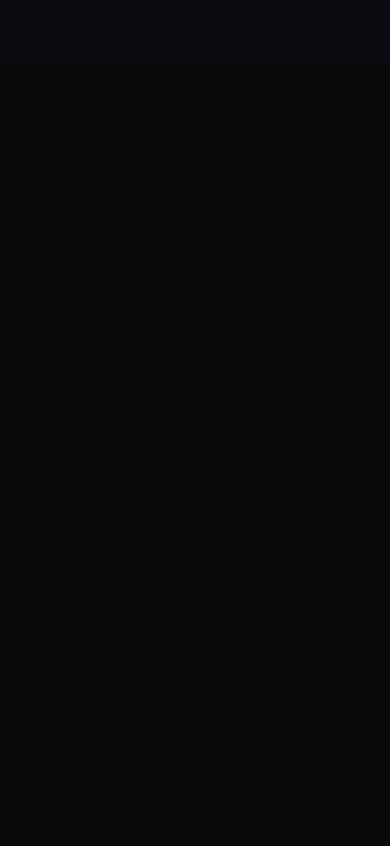
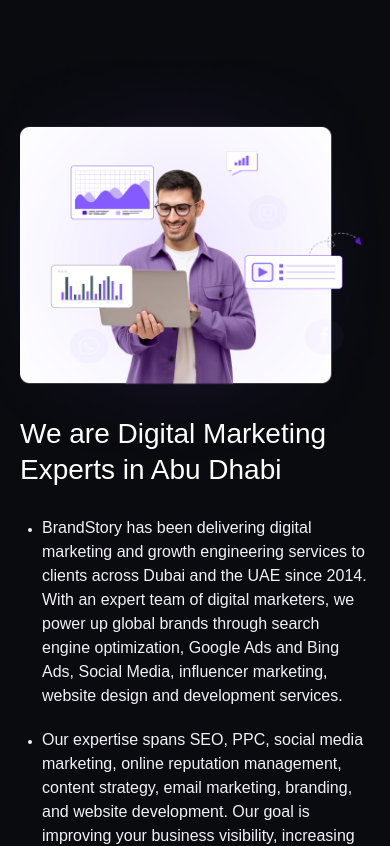
Before and after one commit to Bharath-moger/brandstory-landing-page, a Next.js app: page / in a window 390 px wide. Shown: the part 2507-3353 px from the top of the page. Before the commit the page ends 2569 px from the top, so only its background shows below. Built offline with nearby package versions, Linux system fonts and the light colour scheme.

Commit message:
feat: added the responsive about section

```diff
--- a/src/app/globals.css
+++ b/src/app/globals.css
@@ -131,7 +131,7 @@ a:focus-visible, button:focus-visible { outline: 3px solid #c9b6ff; outline-offs
 }
 .services-section {
   background: #0a0b0f;
-  padding: 100px 0;
+  padding: 100px 0 50px 0;
 }
 .services-section .section-heading { padding-inline: 20px; }
 .services-grid {
@@ -194,3 +194,72 @@ a:focus-visible, button:focus-visible { outline: 3px solid #c9b6ff; outline-offs
   .service-card p { margin-top: 20px; font-size: 16px; line-height: 1.5; }
   .service-link { margin-top: 28px; min-height: 44px; font-size: 16px; }
 }
+
+.about-section {
+  padding-block: 50px;
+  background: #0a0b0f;
+  overflow: hidden;
+  isolation: isolate;
+}
+.about-layout {
+  width: calc(100% - 10.582%);
+  margin-inline: auto;
+  display: grid;
+  grid-template-columns: minmax(0, 726fr) minmax(0, 646fr);
+  gap: clamp(32px, 2.6455vw, 50px);
+  align-items: start;
+}
+/* The supplied export includes the illustration's transparent glow and margins.
+   Position the complete asset so its visible panel aligns with the text column. */
+.about-illustration {
+  position: relative;
+  aspect-ratio: 726 / 534;
+  min-width: 0;
+  z-index: -1;
+}
+.about-illustration img {
+  position: absolute;
+  width: 136.0882%;
+  max-width: none;
+  height: auto;
+  left: -22.865%;
+  top: -42.1348%;
+}
+.about-content { min-width: 0; }
+.about-content .section-heading { margin: 0; text-align: left; font-weight: 400; }
+.about-points {
+  display: grid;
+  gap: 20px;
+  margin: 50px 0 0;
+  padding-left: 30px;
+  list-style: disc;
+  color: #f3f0f7;
+  font-size: 20px;
+  line-height: 1.3;
+}
+.about-points li { padding-left: 0; }
+.about-points li::marker { font-size: 12px; }
+@media (max-width: 1199px) {
+  .about-layout { width: calc(100% - 64px); gap: 28px; }
+  .about-content .section-heading { font-size: 32px; }
+  .about-points { margin-top: 32px; font-size: 18px; line-height: 1.4; }
+  .about-heading-break { display: none; }
+}
+@media (max-width: 1023px) {
+  .about-section { padding-block: 80px; }
+  .about-layout { align-items: center; }
+  .about-content .section-heading { font-size: 28px; }
+  .about-points { font-size: 17px; padding-left: 22px; }
+}
+@media (max-width: 767px) {
+  .about-layout { width: calc(100% - 48px); grid-template-columns: 1fr; gap: 40px; }
+  .about-illustration { width: 100%; max-width: 600px; margin-inline: auto; }
+  .about-content .section-heading { font-size: 30px; }
+  .about-points { margin-top: 28px; font-size: 17px; line-height: 1.5; }
+}
+@media (max-width: 600px) {
+  .about-section { padding-block: 64px; }
+  .about-layout { width: calc(100% - 40px); gap: 32px; }
+  .about-content .section-heading { font-size: 28px; }
+  .about-points { font-size: 16px; }
+}
--- a/src/app/page.js
+++ b/src/app/page.js
@@ -1,6 +1,7 @@
 import Header from "@/components/layout/Header";
 import Hero from "@/components/sections/Hero";
 import Services from "@/components/sections/Services";
+import About from "@/components/sections/About";
 
 export default function Home() {
   return (
@@ -12,6 +13,7 @@ export default function Home() {
           <Hero />
         </div>
         <Services />
+        <About />
       </main>
     </>
   );
--- a/src/components/sections/About.jsx
+++ b/src/components/sections/About.jsx
@@ -0,0 +1,33 @@
+import Image from "next/image";
+import SectionHeading from "@/components/ui/SectionHeading";
+
+export default function About() {
+  return (
+    <section id="about" className="about-section" aria-labelledby="about-heading">
+      <div className="about-layout">
+        <div className="about-illustration">
+          <Image
+            src="/assets/illustrations/marketing-expert.png"
+            alt="Digital marketing expert holding a laptop, surrounded by campaign charts and social media graphics"
+            width={988}
+            height={988}
+            sizes="(max-width: 767px) 130vw, 66vw"
+          />
+        </div>
+        <div className="about-content">
+          <SectionHeading id="about-heading">
+            We are Digital Marketing<br className="about-heading-break" /> Experts in Abu Dhabi
+          </SectionHeading>
+          <ul className="about-points">
+            <li>
+              BrandStory has been delivering digital marketing and growth engineering services to clients across Dubai and the UAE since 2014. With an expert team of digital marketers, we power up global brands through search engine optimization, Google Ads and Bing Ads, Social Media, influencer marketing, website design and development services.
+            </li>
+            <li>
+              Our expertise spans SEO, PPC, social media marketing, online reputation management, content strategy, email marketing, branding, and website development. Our goal is improving your business visibility, increasing qualified traffic, and converting engagement into real business value. At BrandStory, we skip shortcuts and deeply study Abu Dhabi’s industry landscape, audience behavior, and competition to create digital campaigns that resonate locally.
+            </li>
+          </ul>
+        </div>
+      </div>
+    </section>
+  );
+}
```
